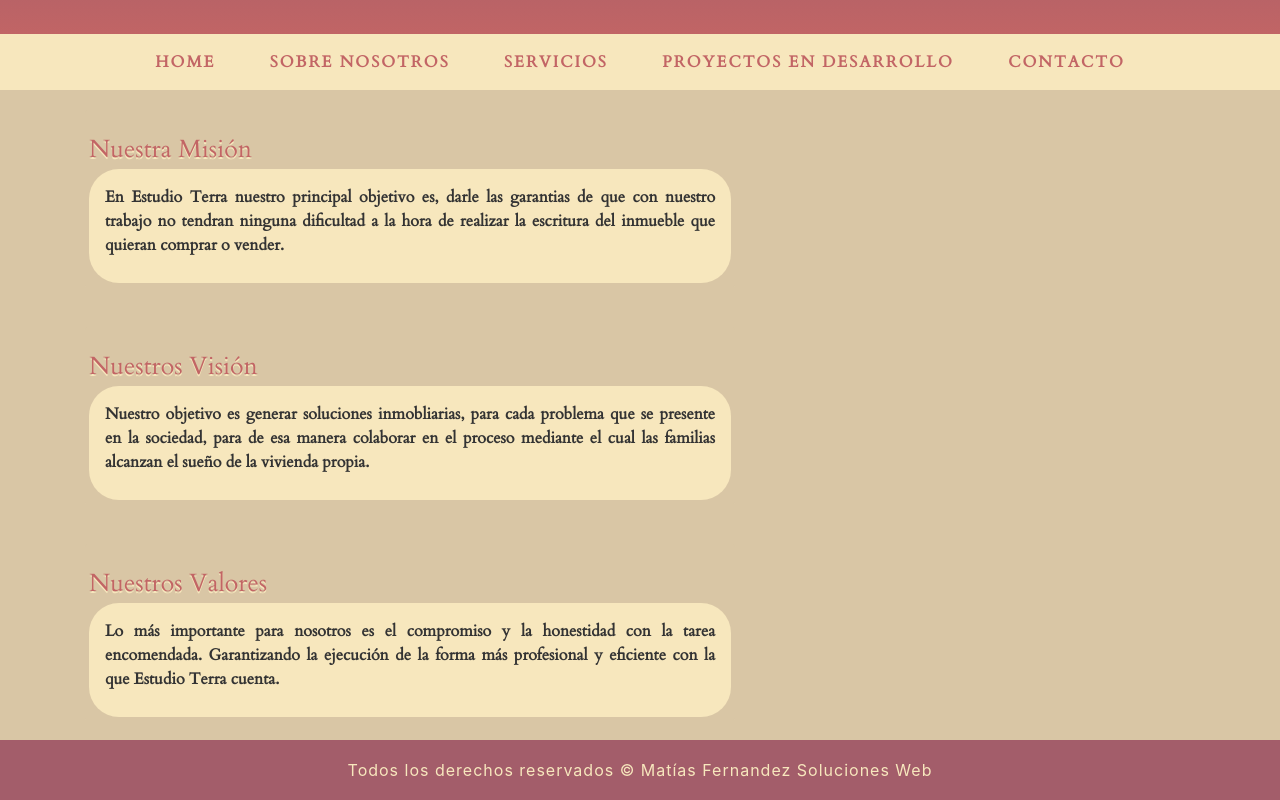
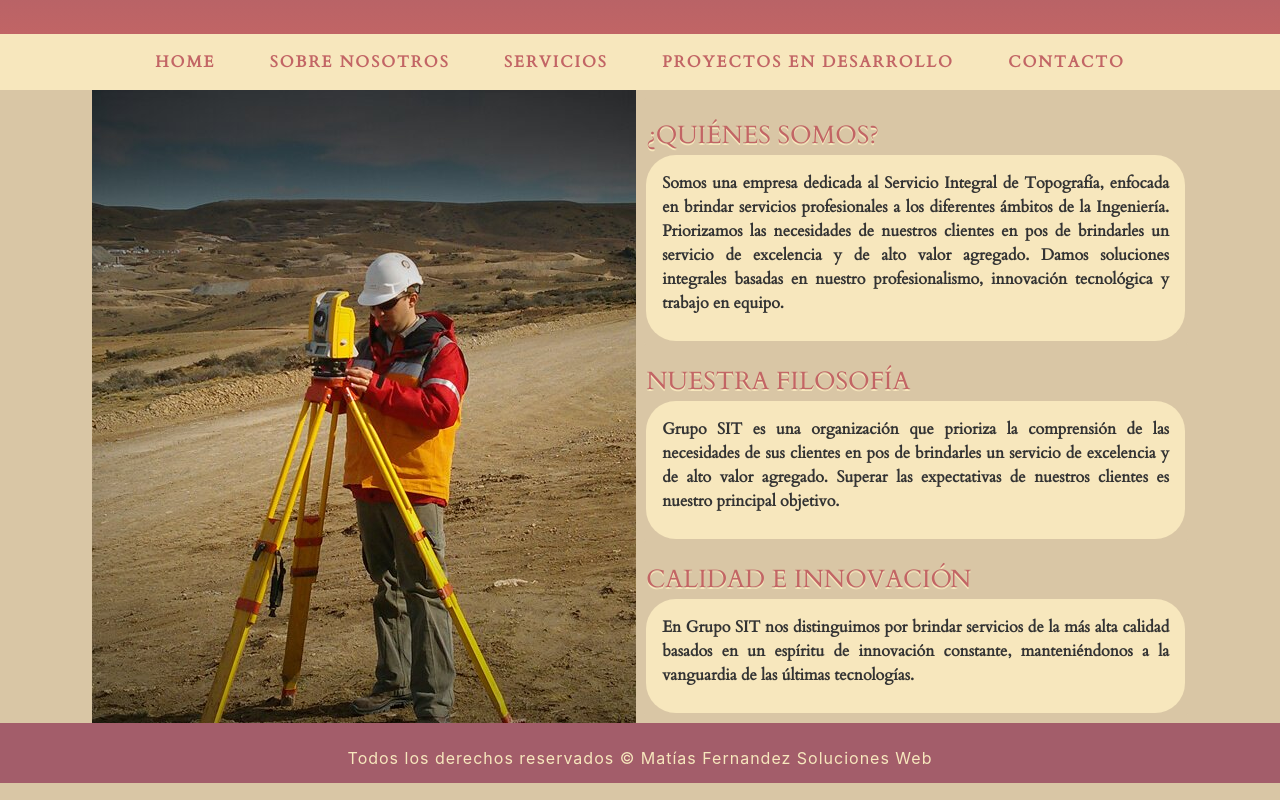
Before and after one commit to matiasef90/DesarrolloWebCH, a plain HTML site: page proyecto/nosotros.html in a window 1280 px wide. Shown: the part 101-901 px from the top of the page. Drawn offline with nearby package versions, Linux system fonts and the light colour scheme.

Commit message:
Agregue contenido a la seccion nosotros

```diff
--- a/proyecto/css/scss/cards.scss
+++ b/proyecto/css/scss/cards.scss
@@ -1,15 +1,10 @@
 /*CARDS*/
 
 .card{
-    width: 65rem;
-    margin: 2rem 0;
+    width: 100%;
     padding: 1em;
     background-color: $color-fond-dark;
     border:none;
-}
-
-.card--imagenes{
-    width: 90rem;
 }
 
 .card__tittle{
--- a/proyecto/css/scss/principal.scss
+++ b/proyecto/css/scss/principal.scss
@@ -12,7 +12,7 @@
 
 .principal{
     display: flex;
-    flex-flow: column wrap;
+    flex-flow: row wrap;
     align-items: center;
     justify-content: space-evenly;
 }
@@ -46,3 +46,12 @@
     padding: 1em;
     width: 100%;
 }
+
+.principal__columna{
+    width: 49%;
+    overflow: hidden;
+    img{
+        object-position: -375px 0px;
+        height: 100%;
+    }
+}
--- a/proyecto/css/style.scss
+++ b/proyecto/css/style.scss
@@ -5,7 +5,7 @@
 }
 
 .container{
-    width: 1200px;
+    width: 100%;
 }
 
 /*FUENTES*/
--- a/proyecto/nosotros.html
+++ b/proyecto/nosotros.html
@@ -4,7 +4,7 @@
 <head>
     <meta charset="UTF-8">
     <title>Estudio Terra: Sobre Nosotros</title>
-    <meta name="viewport" content="width=device-width, initial-scale=1, shrink-to-fit=no">
+    <meta name="viewport" content="width=device-width, initial-scale=1.0">
     <meta name="keywords"
         content="mensura, agrimensura, loteo, fraccionamiento, supletorio, agrimensor, topografia, nivelacion">
     <meta name="description"
@@ -27,8 +27,8 @@
         </div>
     </header>
     <nav class="navbar navbar-expand-lg nav">
-        <button class="navbar-toggler my-3 nav__button" type="button" data-toggle="collapse"
-            data-target="#navbarNav" aria-controls="navbarNav" aria-expanded="false" aria-label="Toggle navigation">
+        <button class="navbar-toggler my-3 nav__button" type="button" data-toggle="collapse" data-target="#navbarNav"
+            aria-controls="navbarNav" aria-expanded="false" aria-label="Toggle navigation">
             <span class="navbar-toggler-icon">&#9776;</span>
         </button>
         <div class="collapse navbar-collapse" id="navbarNav">
@@ -53,32 +53,43 @@
         </div>
     </nav>
 
-    <div class="principal container">
+    <main class="principal container">
+        <section class="principal__columna">
+            <img src="./img/nosotros/empresa-slide.jpg" alt="Agrimensor midiendo">
+        </section>
+        <section class="principal__columna">
             <div class="card">
-            <h2 class="card__tittle">Nuestra Misión</h2>
+                <h2 class="card__tittle">¿QUIÉNES SOMOS?</h2>
                 <div class="card__box">
-                <p class="card__texto">En Estudio Terra nuestro principal objetivo es, darle las garantias de
-                    que con nuestro trabajo no tendran ninguna dificultad a la hora de realizar la escritura del
-                    inmueble que quieran comprar o vender.</p>
+                    <p class="card__texto">Somos una empresa dedicada al Servicio Integral de Topografía, enfocada en
+                        brindar servicios profesionales a los diferentes ámbitos de la Ingeniería. Priorizamos las
+                        necesidades de nuestros clientes en pos de brindarles un servicio de excelencia y de alto valor
+                        agregado. Damos soluciones integrales basadas en nuestro profesionalismo, innovación tecnológica
+                        y trabajo en equipo.</p>
                 </div>
             </div>
+
             <div class="card">
-            <h2 class="card__tittle">Nuestros Visión</h2>
+                <h2 class="card__tittle">NUESTRA FILOSOFÍA</h2>
                 <div class="card__box">
-                <p class="card__texto">Nuestro objetivo es generar soluciones inmobliarias, para cada problema
-                    que se presente en la sociedad, para de esa manera colaborar en el proceso mediante el cual
-                    las familias alcanzan el sueño de la vivienda propia.</p>
+                    <p class="card__texto">Grupo SIT es una organización que prioriza la comprensión de las necesidades
+                        de sus clientes en pos de brindarles un servicio de excelencia y de alto valor agregado. Superar
+                        las expectativas de nuestros clientes es nuestro principal objetivo.</p>
                 </div>
             </div>
+
             <div class="card">
-            <h2 class="card__tittle">Nuestros Valores</h2>
+                <h2 class="card__tittle">CALIDAD E INNOVACIÓN</h2>
                 <div class="card__box">
-                <p class="card__texto">Lo más importante para nosotros es el compromiso y la honestidad con la
-                    tarea encomendada. Garantizando la ejecución de la forma más profesional y eficiente con la
-                    que Estudio Terra cuenta.</p>
+                    <p class="card__texto">En Grupo SIT nos distinguimos por brindar servicios de la más alta calidad
+                        basados en un espíritu de innovación constante, manteniéndonos a la vanguardia de las últimas
+                        tecnologías.</p>
                 </div>
             </div>
-    </div>
+        </section>
+
+    </main>
+
     <footer class="footer">
         <p class="footer__texto">Todos los derechos reservados &copy; Matías Fernandez Soluciones Web</p>
     </footer>
```
Also changed, not shown: proyecto/contacto.html (+1 -1 lines), proyecto/index.html (+1 -1 lines), proyecto/proyectos.html (+1 -1 lines), proyecto/servicios.html (+1 -1 lines), proyecto/css/style.css, proyecto/img/nosotros/empresa-slide.jpg (added), 1 other file. Lines whose indentation alone changed are shown as unchanged.
